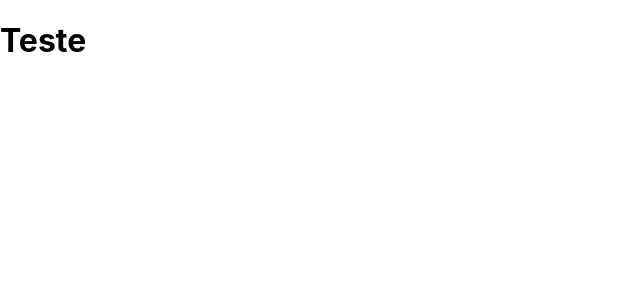
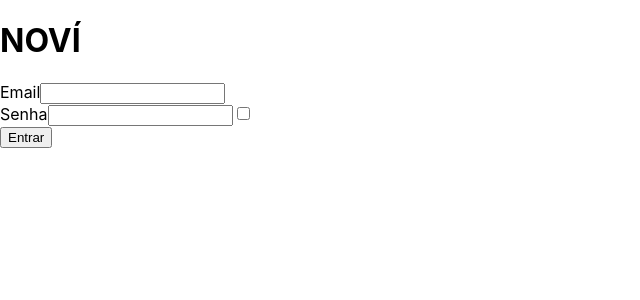
Before and after one commit to StartFuture/novi-frontend, a React (Create React App) app: page /login in a window 1280 px wide. Shown: the top 300 px of the page, without its empty margins (0-640 px from the left). Built offline with nearby package versions, Linux system fonts and the light colour scheme.

Commit message:
Criação de inputs e suas validações

```diff
--- a/package.json
+++ b/package.json
@@ -10,6 +10,7 @@
     "react-dom": "^18.2.0",
     "react-router-dom": "^6.10.0",
     "react-scripts": "5.0.1",
+    "validator": "^13.9.0",
     "web-vitals": "^2.1.4"
   },
   "scripts": {
--- a/src/pages/LoginPage/LoginPage.jsx
+++ b/src/pages/LoginPage/LoginPage.jsx
@@ -1,10 +1,70 @@
-import React, {useState} from "react";
+import React, { useState } from "react";
+import validator from "validator";
+import isEmail from "validator/lib/isEmail";
 
 const LoginPage = () => {
+  //Variables, constants, getters and setter
+  const [email, setEmail] = useState("");
+  const [emailError, setEmailError] = useState("");
+  const [password, setPassword] = useState("");
+  const [passwordType, setPasswordType] = useState("password");
+  const [passwordError, setpasswordError] = useState("");
+  const [inputsError, setInputsError] = useState("");
 
-    return (
-        <div id="login"><h1>Teste</h1></div>
-    )
+  //Handling event on subtmit button
+  const handleSubmit = (e) => {
+    e.preventDefault();
+
+    //Checking if is a valid email and a strong password
+    if (validator.isEmail(email) && validator.isStrongPassword(password)) {
+      console.log({ email, password });
+      setEmailError("Email Valido");
+      setpasswordError("Senha Forte");
+    } else {
+      setEmailError("Email Invalido");
+      setpasswordError("Senha Fraca");
+    }
+  };
+
+  //HTML structure
+  return (
+    <div id="login">
+      <form action="" id="loginForm" onSubmit={handleSubmit}>
+        <div className="logo">
+          <h1>NOVÍ</h1>
+        </div>
+        <div className="loginInputs">
+          <label htmlFor="email">Email</label>
+          <input
+            type="email"
+            name="email"
+            id="loginEmail"
+            value={email}
+            onChange={(e) => {
+              setEmail(e.target.value);
+            }}
+          />
+          <small>{emailError}</small>
+        </div>
+        <div className="loginInputs">
+          <label htmlFor="password">Senha</label>
+          <input
+            type={passwordType}
+            name="password"
+            id="loginPassword"
+            value={password}
+            onChange={(e) => {
+              setPassword(e.target.value);
+            }}
+          />
+          <input type="checkbox" name="togglePassword" id="togglePassword" />
+          <small>{passwordError}</small>
+        </div>
+        <small>{inputsError}</small>
+        <input type="submit" value="Entrar" />
+      </form>
+    </div>
+  );
 };
 
 export default LoginPage;
```
Also changed, not shown: 1 other file (tests, documents, lock files or other folders).
